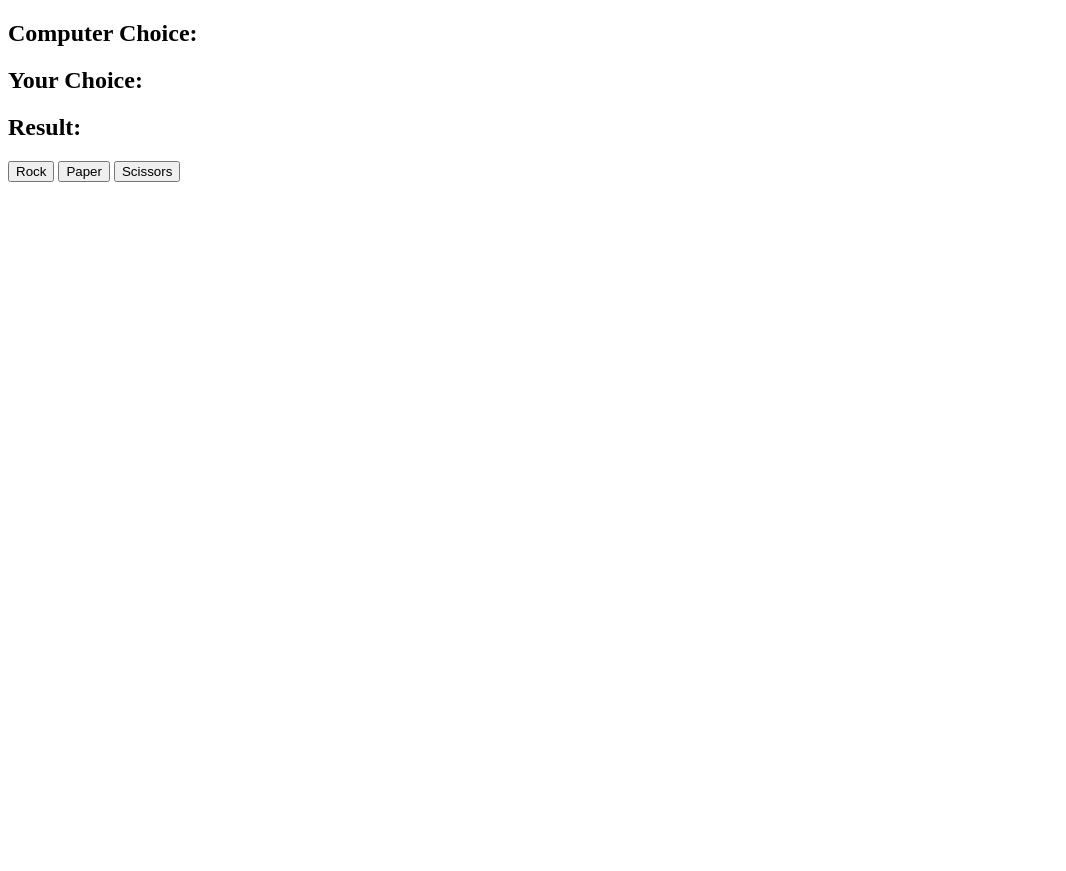
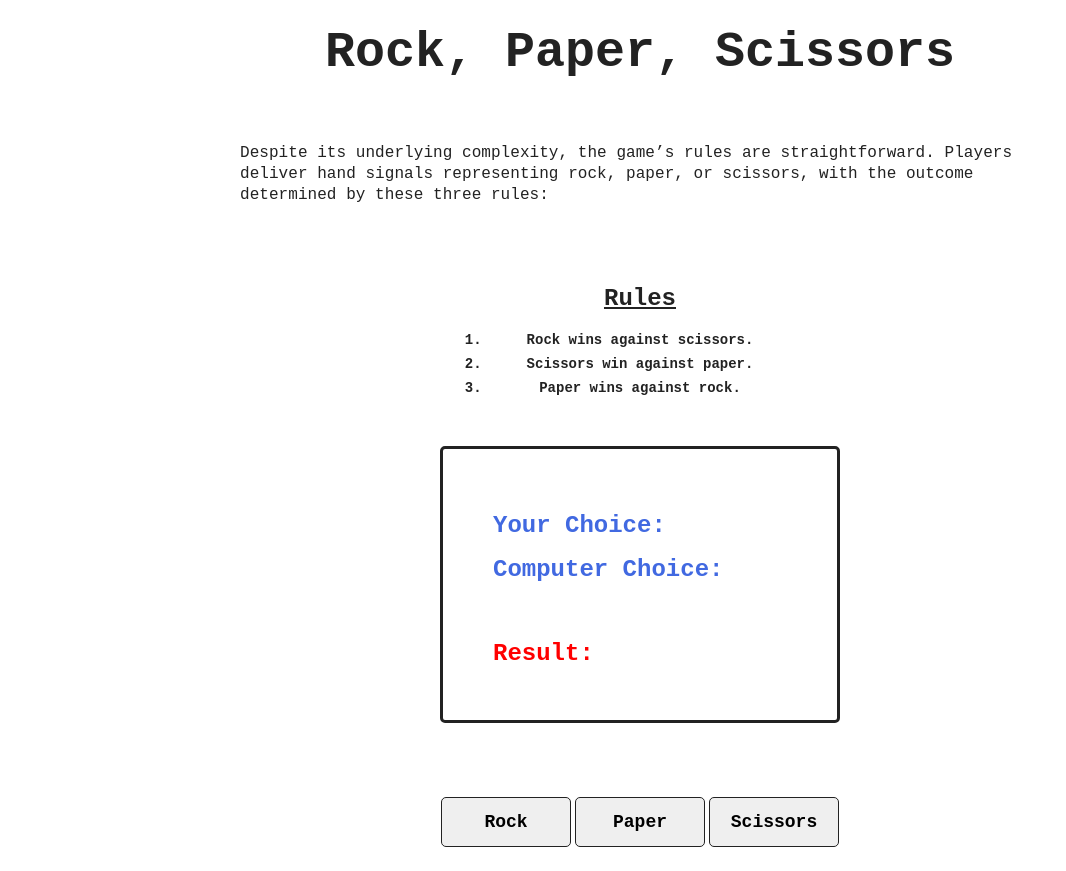
Before and after one commit to Kuromaea/RockPaperScissors, a plain HTML site: page games_1/index.html in a window 1280 px wide. Shown: the whole page, without its empty margins (0-1066 px from the left). Before the commit the page ends 800 px from the top, so only its background shows below. Drawn offline with Linux system fonts and the light colour scheme.

Commit message:
commit_1

```diff
--- a/games_1/index.html
+++ b/games_1/index.html
@@ -5,17 +5,33 @@
     <meta charset="UTF-8">
     <meta name="viewport" content="width=device-width, initial-scale=1.0">
     <title>Rock, Paper, Scissors Game</title>
+    <link rel="stylesheet" href="./style.css">
 </head>
 
 <body>
-
-    <h2>Computer Choice: <span id="computer-choice"></span></h2>
-    <h2>Your Choice: <span id="user-choice"></span></h2>
-    <h2>Result: <span id="result"></span></h2>
-
-    <button id="🌑">Rock</button>
-    <button id="📄">Paper</button>
-    <button id="✂">Scissors</button>
+    <div class="game-container">
+        <div class="container">
+            <h1>Rock, Paper, Scissors</h1>
+            <p>Despite its underlying complexity, the game’s rules are straightforward. Players deliver hand signals
+                representing rock, paper, or scissors, with the outcome determined by these three rules:</p>
+            <h2>Rules</h2>
+            <ol>
+                <li>Rock wins against scissors.</li>
+                <li>Scissors win against paper.</li>
+                <li>Paper wins against rock.</li>
+            </ol>
+        </div>
+        <div class="choices-container">
+            <h2 class="person">Your Choice: <span id="user-choice"></span></h2>
+            <h2 class="computer">Computer Choice: <span id="computer-choice"></span></h2>
+            <h2 class="result">Result: <span id="result"></span></h2>
+        </div>
+        <div class="choices-btn">
+            <button id="🌑">Rock</button>
+            <button id="📄">Paper</button>
+            <button id="✂">Scissors</button>
+        </div>
+    </div>
 
     <script src="./app.js" charset="UTF-8"></script>
 </body>
--- /dev/null
+++ b/games_1/style.css
@@ -0,0 +1,127 @@
+*,
+::before,
+::after {
+    box-sizing: border-box;
+    margin: 0;
+    padding: 0;
+    /* outline: 1px solide red; */
+}
+
+/* Game-container */
+.game-container {
+    width: 1100px;
+    margin: 0 auto;
+    padding: 0 100px;
+}
+
+/* Titles & Rules */
+.container {
+    width: 100%;
+    margin: 0 auto;
+    margin-bottom: 50px;
+}
+
+.container h1 {
+    font-family: 'Courier New', Courier, monospace;
+    font-size: 50px;
+    font-weight: bold;
+    color: #222;
+    margin-bottom: 0.5rem;
+    padding: 24px;
+    text-align: center;
+}
+
+.container h2 {
+    font-family: 'Courier New', Courier, monospace;
+    font-size: 24px;
+    font-weight: 600;
+    color: #222;
+    margin-bottom: 20px;
+    text-align: center;
+    text-decoration: underline;
+}
+
+.container p {
+    font-family: 'Courier New', Courier, monospace;
+    font-size: 16px;
+    font-weight: 500;
+    color: #222;
+    margin-bottom: 50px;
+    padding: 30px 50px;
+    line-height: 1.3;
+    letter-spacing: 0.05px;
+}
+
+.container ol {
+    display: block;
+    width: 300px;
+    margin: 0 auto;
+    text-align: center;
+}
+
+.container li {
+    font-family: 'Courier New', Courier, monospace;
+    font-size: 14px;
+    font-weight: 700;
+    color: #222;
+    margin-bottom: 0.5rem;
+}
+
+/* Game */
+.choices-container {
+    width: 400px;
+    border: 3px solid #222;
+    border-radius: 5px;
+    margin: 0 auto;
+    padding: 50px;
+    margin-bottom: 50px;
+    text-align: left;
+}
+
+.choices-container h2 {
+    font-family: 'Courier New', Courier, monospace;
+    font-size: 24px;
+    font-weight: bold;
+    line-height: 1.4;
+    display: block;
+    width: 100%;
+    margin: 0 auto;
+}
+
+.choices-container .person {
+    color: royalblue;
+    margin: 10px 0;
+}
+
+.choices-container .computer {
+    color: royalblue;
+    margin-bottom: 50px;
+}
+
+.choices-container .result {
+    color: red;
+}
+
+/* Game Buttons */
+.choices-btn {
+    text-align: center;
+    padding: 24px;
+}
+
+.choices-btn button {
+    font-family: 'Courier New', Courier, monospace;
+    font-size: 18px;
+    font-weight: bold;
+    outline: none;
+    border: 1px solid #222;
+    border-radius: 5px;
+
+    width: 130px;
+    margin: 0 auto;
+    padding: 14px 20px;
+}
+
+.choices-btn button:hover {
+    background-color: red;
+    color: #F1F1F1;
+}
```
